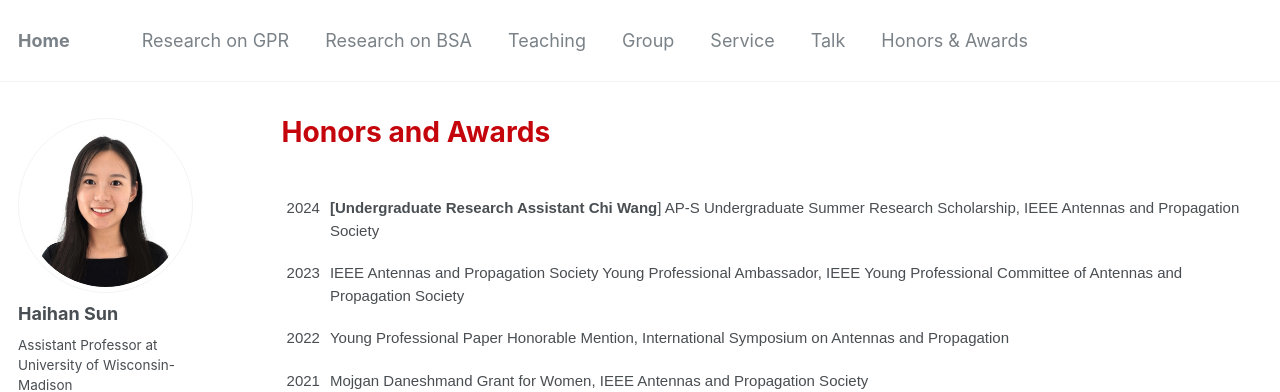
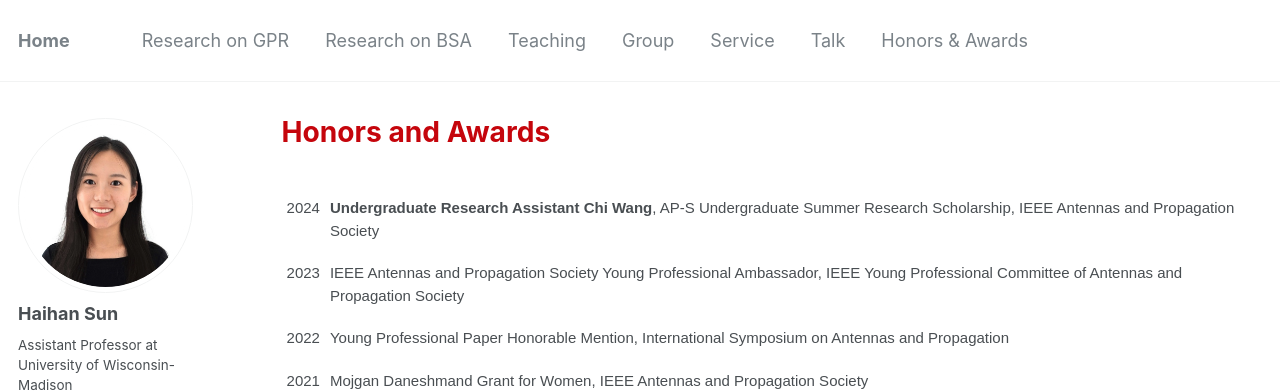
Before and after one commit to Haihan-Sun/Haihan-Sun.github.io, a Jekyll site: the page built from _pages/awards.html, in a window 1280 px wide and 1081 px high. Shown: the top 392 px of the window. Built offline with Jekyll 4.4.1, drawn with Linux system fonts in a browser that asks for light colours.

Commit message:
Update awards.html

```diff
--- a/_pages/awards.html
+++ b/_pages/awards.html
@@ -20,7 +20,7 @@ author_profile: true
 
     <tr>
     <td class="tg-ko0z">2024</td>
-    <td class="tg-ko0z"><b>[Undergraduate Research Assistant Chi Wang</b>] AP-S Undergraduate Summer Research Scholarship, IEEE Antennas and Propagation Society <br>
+    <td class="tg-ko0z"> <b>Undergraduate Research Assistant Chi Wang</b>, AP-S Undergraduate Summer Research Scholarship, IEEE Antennas and Propagation Society <br>
 </td>
   </tr>
 
```
